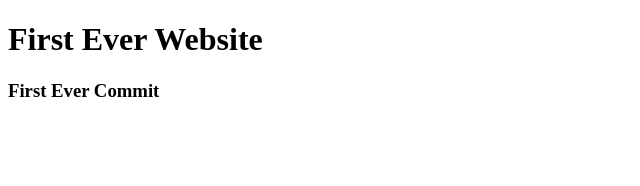
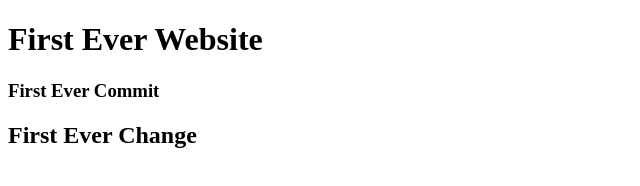
Before and after one commit to Tofazzal26/my-first-website, a plain HTML site: page index.html in a window 1280 px wide. Shown: the whole page, without its empty margins (0-640 px from the left). Drawn offline with Linux system fonts and the light colour scheme.

Commit message:
Update index.html

```diff
--- a/index.html
+++ b/index.html
@@ -8,5 +8,6 @@
 <body>
     <h1>First Ever Website</h1>
     <h3>First Ever Commit</h3>
+    <h2>First Ever Change</h2>
 </body>
 </html>
```
